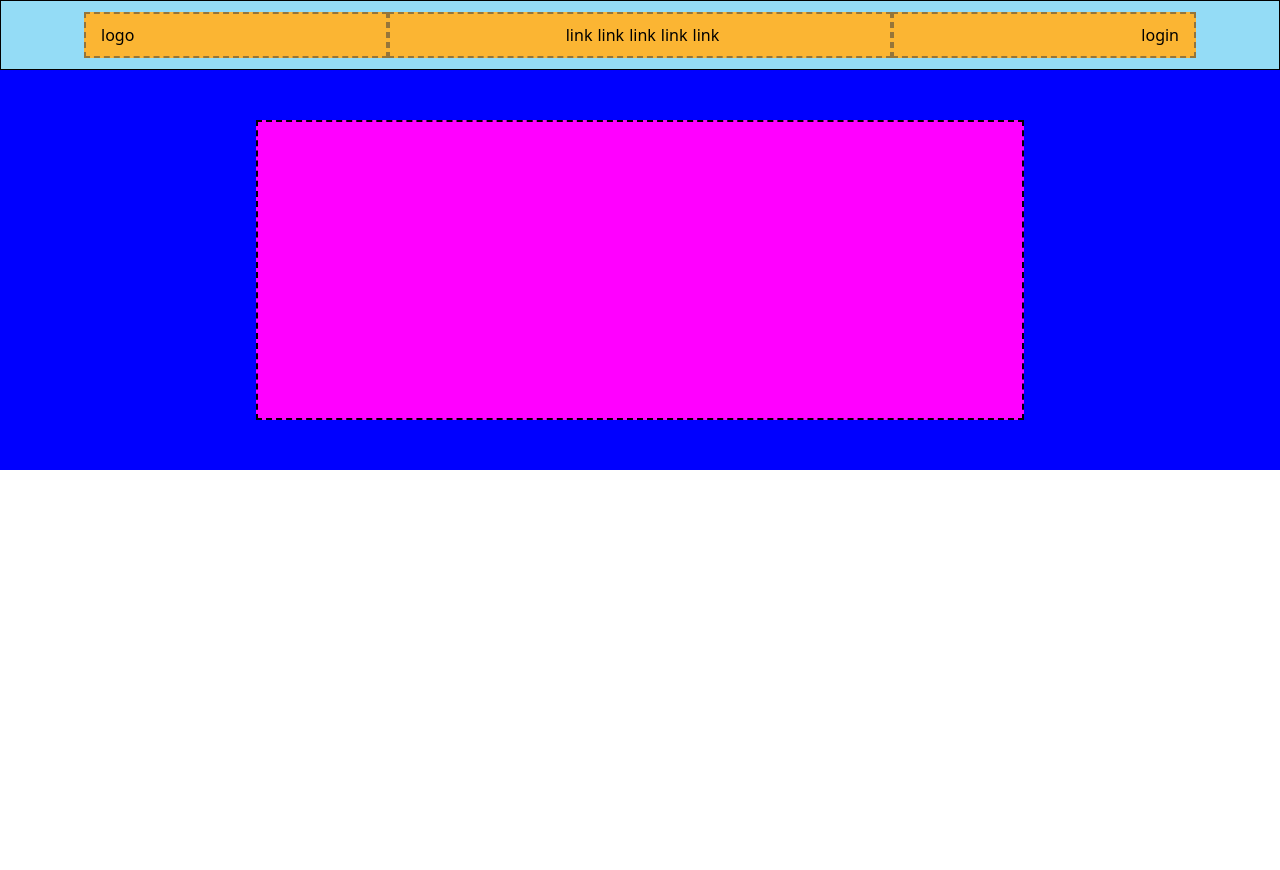
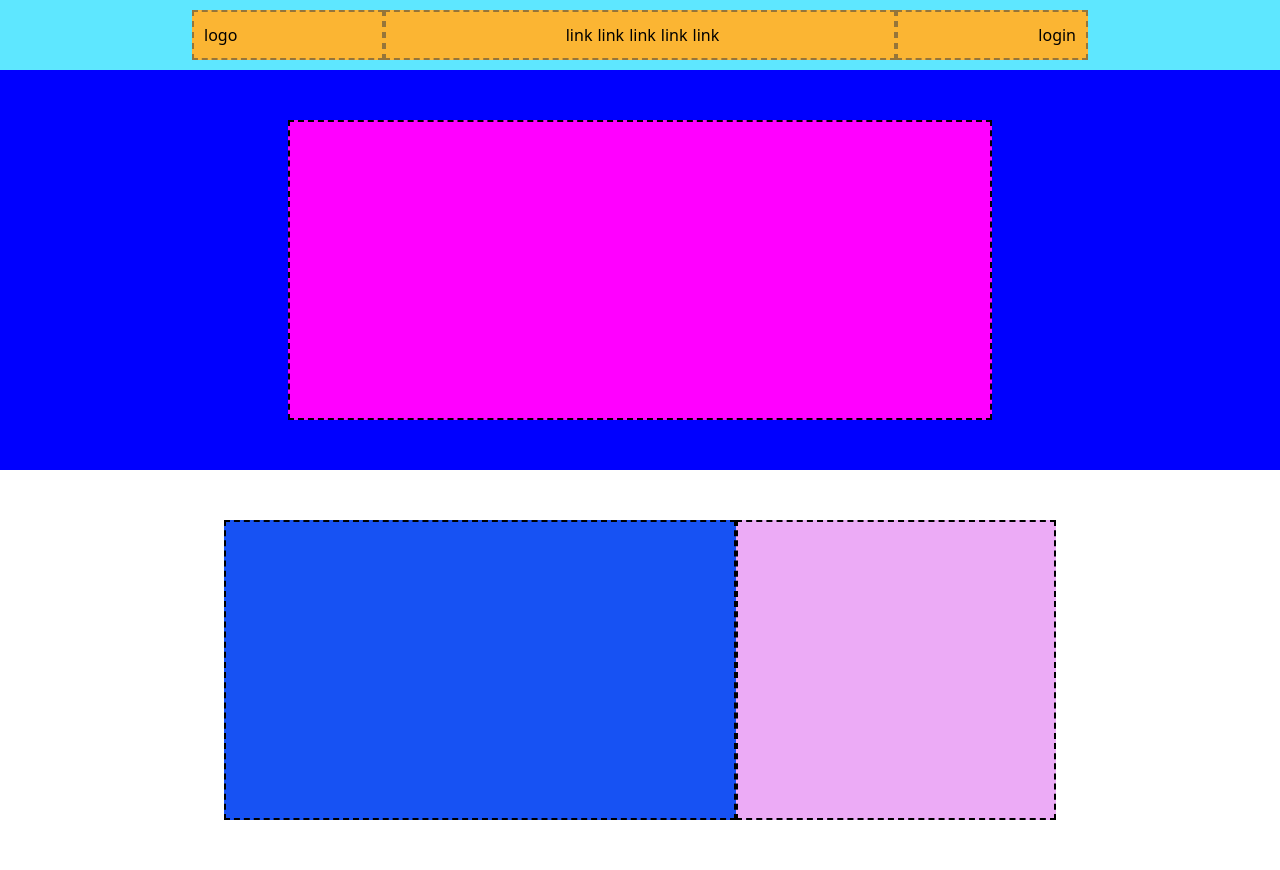
Before and after one commit to Antrussian/htmlcss-struttura-discord, a plain HTML site: page index.html in a window 1280 px wide. Before the commit the page ends 800 px from the top, so only its background shows below. Drawn offline with Linux system fonts and the light colour scheme.

Commit message:
Correzioni Sezione Header

```diff
--- a/index.html
+++ b/index.html
@@ -12,11 +12,11 @@
     <header>
         <section class="container-header">
 
-        <div class="container">
+        <div class="container1 elements-1">
             <span class="elements-1">logo</span>
         </div>
 
-        <div class="container">
+        <div class="container2 element-2">
         <ul class="elements-2">
             <li>link</li>
             <li>link</li>
@@ -26,7 +26,7 @@
         </ul>
     </div>
 
-        <div class="container" >
+        <div class="container3 elements-3" >
             <span class="elements-3">login</span>
         </div>
 
@@ -40,6 +40,13 @@
 
     </section>
 
+    <section class="section-flex-2">
+        <div class="box-flex-2">
+        </div>
+        <div class="box-flex-3">
+        </div>
+
+    </section>
 
 </body>
 </html>
--- a/style.css
+++ b/style.css
@@ -8,25 +8,49 @@
     font-family: system-ui, -apple-system, BlinkMacSystemFont, 'Segoe UI', Roboto, Oxygen, Ubuntu, Cantarell, 'Open Sans', 'Helvetica Neue', sans-serif
 }
 
+
+
 .container-header{
     display: flex;
     flex-direction: row;
-    background-color: rgb(148, 220, 246);
-    border: 1px solid;
-    width: 100%;
+    background-color: rgb(94, 231, 255);
+    justify-content: center;
     height: 70px;
-    justify-content: center;
     align-items: center;
 
 }
 
-.container{
+.container1{
     display: flex;
    background-color: rgb(251, 181, 51);
    border: 2px Dashed rgba(65, 65, 65, 0.546);
+   height: 50px;
+   width: 15%;
+   align-items: center;
+
+}
+.container2{
+    display: flex;
+   background-color: rgb(251, 181, 51);
+   border: 2px Dashed rgba(65, 65, 65, 0.546);
+   height: 50px;
+   width: 40%;
+   align-items: center;
+   justify-content: center;
+
+
+}
+.container3{
+    display: flex;
+   background-color: rgb(251, 181, 51);
+   border: 2px Dashed rgba(65, 65, 65, 0.546);
+   height: 50px;
+   width: 15%;
+   align-items: center;
+
 }
 
-li{
+li {
     display: flex;
     margin-left: 5px;
     text-align: center;
@@ -35,33 +59,28 @@ li{
 ul {
     display: flex;
     list-style: none;
+    justify-content: center;
+
 }
 
 
 
 .elements-1 {
     display: flex;
-    padding: 10px 15px 10px 15px;
-    width: 300px;
+    padding: 10px 5px 10px 5px;
     justify-content: start;
-
-
-
 }
 
 .elements-2 {
     display: flex;
-    padding: 10px 15px 10px 15px;
-    width: 500px;
+    padding: 10px 25px 10px 25px;
     justify-content: center;
-
 }
 
 
 .elements-3 {
     display: flex;
-    padding: 10px 15px 10px 15px;
-    width: 300px;
+    padding: 10px 5px 10px 5px;
     justify-content: end;
 }
 
@@ -79,7 +98,33 @@ height: 400px;
     display: flex;
     background-color: magenta;
     margin: auto;
-    width: 60%;
+    width: 55%;
     height: 300px;
     border: 2px dashed;
 }
+
+
+.section-flex-2 {
+    display: flex;
+    flex-direction: row;
+    background-color: rgb(255, 255, 255);
+    justify-content: center;
+    height: 400px;
+    align-items: center;
+    }
+
+    .box-flex-2 {
+        display: flex;
+        background-color: rgb(23, 82, 243);
+        width: 40%;
+        height: 300px;
+        border: 2px dashed;
+    }
+
+    .box-flex-3 {
+        display: flex;
+        background-color: rgb(236, 171, 246);
+        width: 25%;
+        height: 300px;
+        border: 2px dashed;
+    }
```
